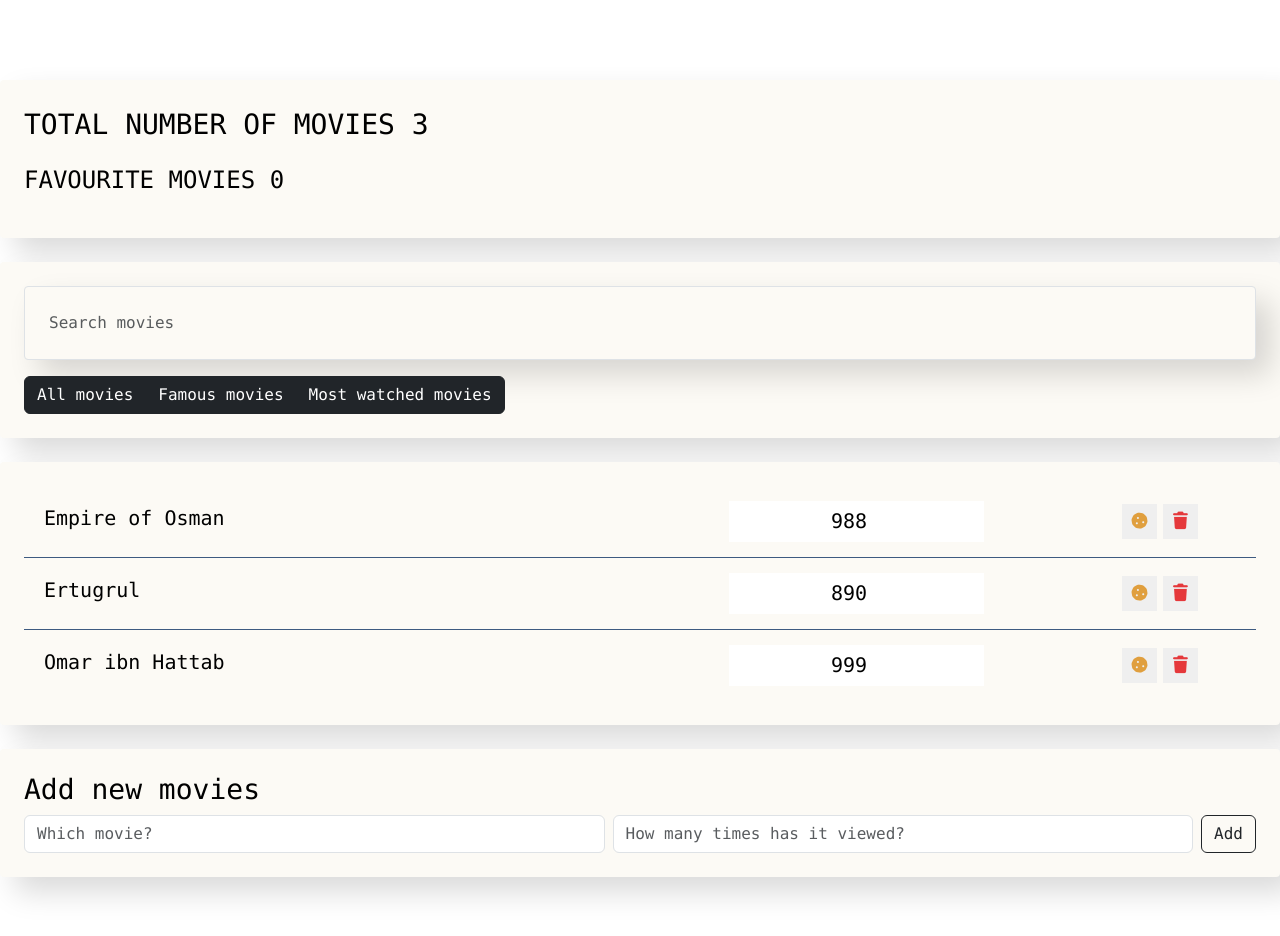
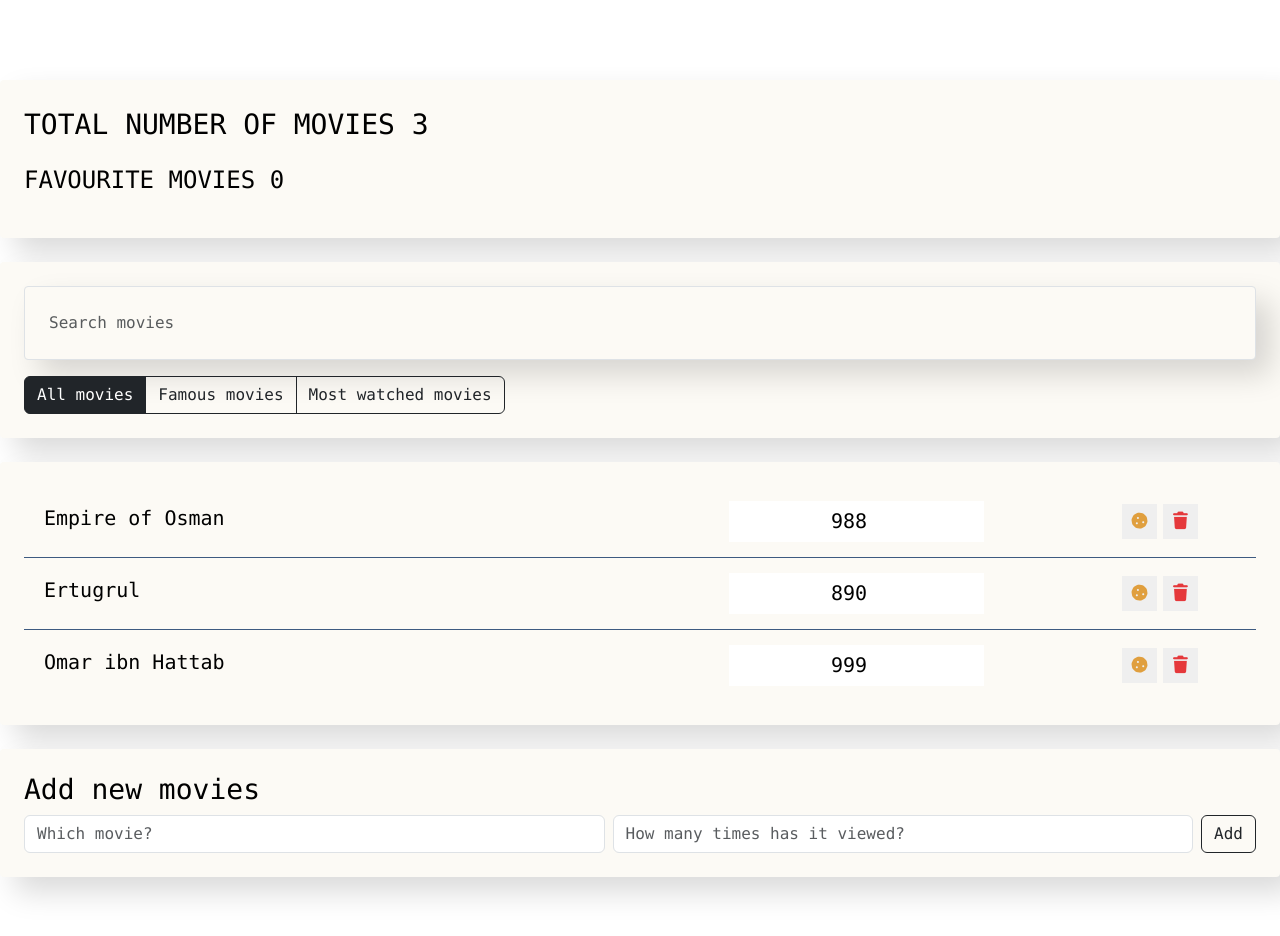
Before and after one commit to shokhrukh7oo7/CineLog-in-React-js, a React (Create React App) app: page / in a window 1280 px wide. Shown: the top 936 px of the page. Built offline with nearby package versions, Linux system fonts and the light colour scheme.

Commit message:
app filter btn fixed

```diff
--- a/src/components/app-filter/App-filter.js
+++ b/src/components/app-filter/App-filter.js
@@ -1,10 +1,15 @@
 import "./App-filter.css";
 
-const AppFilter = (updateFilterHandler) => {
+const AppFilter = ({updateFilterHandler, filter}) => {
   return (
     <div className="btn-group">
       {btnsArr.map((btn) => (
-        <button key={btn.name} className="btn btn-dark" type="button" onClick={() => updateFilterHandler(btn.name)}>
+        <button
+          key={btn.name}
+          className={`btn ${filter === btn.name ? "btn-dark" : "btn-outline-dark"}`}
+          type="button"
+          onClick={() => updateFilterHandler(btn.name)}
+        >
           {btn.label}
         </button>
       ))}
--- a/src/components/app/App.js
+++ b/src/components/app/App.js
@@ -14,7 +14,7 @@ class App extends React.Component {
   //   { name: "Omar ibn Hattab", viewers: 999, id: 3, favourite: true },
   // ];
   constructor(props) {
-    super();
+    super(props);
     this.state = {
       data: [
         { name: "Empire of Osman", viewers: 988, id: 1, favourite: false, like: false },
@@ -106,7 +106,7 @@ class App extends React.Component {
           <AppInfo allMoviesCount={allMoviesCount} favouriteMovieCount={favouriteMovieCount} />
           <div className="search-panel">
             <SearchPanel updateTermHandler={this.updateTermHandler} />
-            <AppFilter updateFilterHandler={this.updateFilterHandler} />
+            <AppFilter filter={filter} updateFilterHandler={this.updateFilterHandler} />
           </div>
           <MovieList onToggleProp={this.onToggleProp} data={visibleData} onDelete={this.onDelete} />
           <MoviewAddForm addForm={this.addForm} />
```
